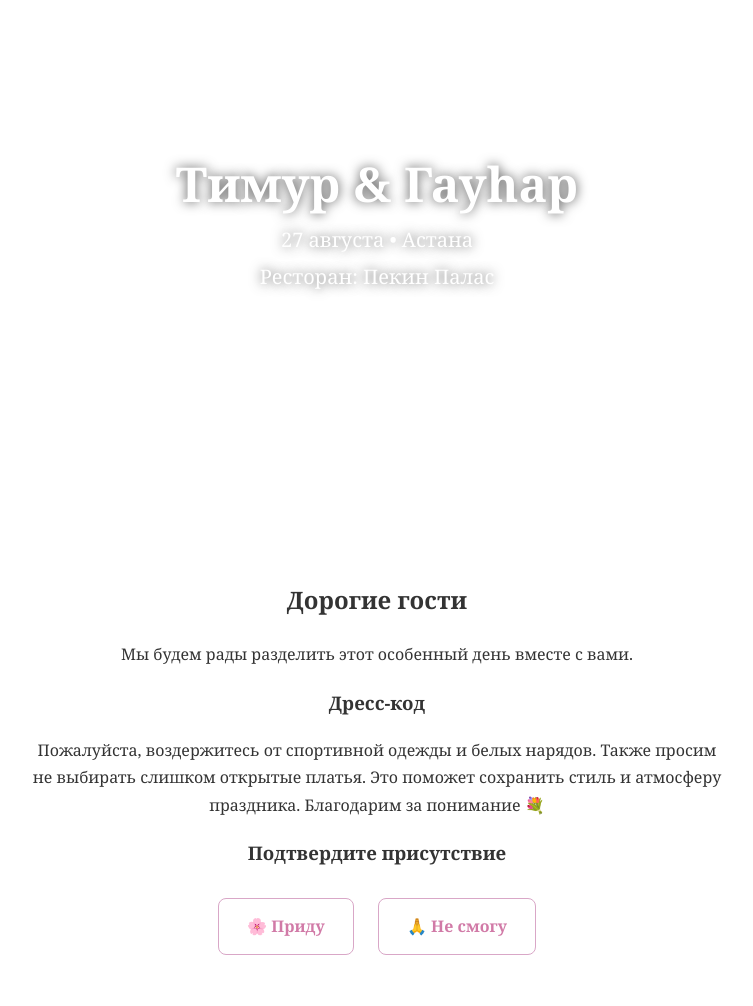
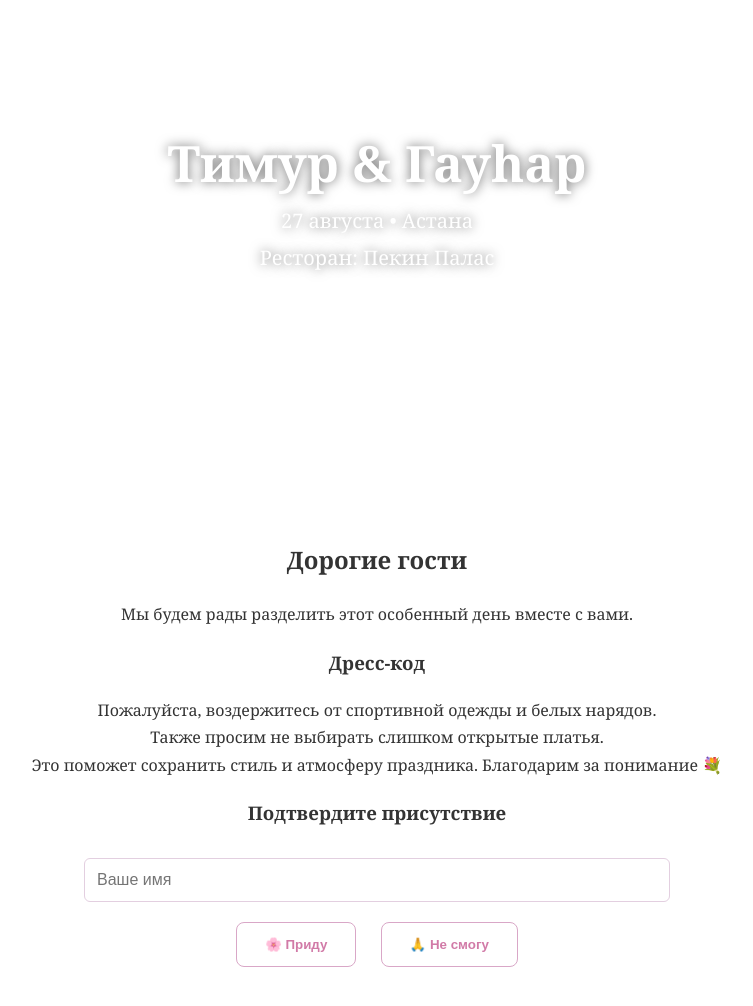
Before and after one commit to BlendingTimon/wedding-invitation, a plain HTML site: page index.html in a window 1280 px wide. Shown: the part 100-1106 px from the top of the page, without its empty margins (263-1016 px from the left). Drawn offline with Linux system fonts and the light colour scheme.

Commit message:
Add files via upload

```diff
--- a/index.html
+++ b/index.html
@@ -1,8 +1,8 @@
 <!DOCTYPE html>
 <html lang="ru">
 <head>
-<meta charset="UTF-8">
-<meta name="viewport" content="width=device-width, initial-scale=1.0">
+<meta charset="UTF-8" />
+<meta name="viewport" content="width=device-width, initial-scale=1.0" />
 <title>Тимур & Гауһар — Свадебное приглашение</title>
 <style>
 body {
@@ -14,15 +14,15 @@ body {
 }
 header {
   background: url('photo.jpg') center/cover no-repeat;
-  height: 80vh;
+  height: 75vh;
   display: flex;
   flex-direction: column;
   justify-content: center;
   color: white;
-  text-shadow: 0 0 12px rgba(0,0,0,0.7);
+  text-shadow: 0 0 12px rgba(0,0,0,0.6);
 }
 h1 {
-  font-size: 48px;
+  font-size: 50px;
   margin: 0;
 }
 .date, .place {
@@ -32,21 +32,37 @@ h1 {
 section {
   max-width: 700px;
   margin: 40px auto;
+  padding: 0 20px;
   line-height: 1.7;
 }
-.buttons a {
+input {
+  width: 80%;
+  padding: 12px;
+  margin: 10px 0;
+  border: 1px solid #e3cfe0;
+  border-radius: 6px;
+  font-size: 16px;
+}
+.buttons button {
   display: inline-block;
   padding: 14px 28px;
   margin: 10px;
   border: 1px solid #d9a7c7;
   border-radius: 8px;
-  text-decoration: none;
+  background: white;
   color: #d17aa7;
   font-weight: bold;
+  cursor: pointer;
   transition: 0.3s;
 }
-.buttons a:hover {
+.buttons button:hover {
   background: #fbeaf5;
+}
+#thankyou {
+  display: none;
+  margin-top: 25px;
+  font-size: 18px;
+  color: #b36b94;
 }
 </style>
 </head>
@@ -63,16 +79,32 @@ section {
   <p>Мы будем рады разделить этот особенный день вместе с вами.</p>
 
   <h3>Дресс-код</h3>
-  <p>Пожалуйста, воздержитесь от спортивной одежды и белых нарядов.
-  Также просим не выбирать слишком открытые платья.
+  <p>Пожалуйста, воздержитесь от спортивной одежды и белых нарядов.<br>
+  Также просим не выбирать слишком открытые платья.<br>
   Это поможет сохранить стиль и атмосферу праздника. Благодарим за понимание 💐</p>
 
   <h3>Подтвердите присутствие</h3>
-  <div class="buttons">
-    <a href="mailto:timur.kz.jp@gmail.com?subject=Приду%20на%20свадьбу">🌸 Приду</a>
-    <a href="mailto:timur.kz.jp@gmail.com?subject=Не%20смогу%20прийти">🙏 Не смогу</a>
-  </div>
+
+  <form action="https://formspree.io/f/movpzggy" method="POST" id="rsvpForm">
+    <input type="text" name="Имя" placeholder="Ваше имя" required />
+    <input type="hidden" id="answer" name="Ответ" value=""/>
+    <div class="buttons">
+      <button type="submit" onclick="document.getElementById('answer').value='Приду'">🌸 Приду</button>
+      <button type="submit" onclick="document.getElementById('answer').value='Не смогу'">🙏 Не смогу</button>
+    </div>
+  </form>
+
+  <div id="thankyou">Спасибо! Ваш ответ принят 🌸</div>
 </section>
+
+<script>
+document.getElementById('rsvpForm').addEventListener('submit', function(e){
+  setTimeout(function(){
+    document.getElementById('rsvpForm').style.display="none";
+    document.getElementById('thankyou').style.display="block";
+  }, 400);
+});
+</script>
 
 </body>
 </html>
```
